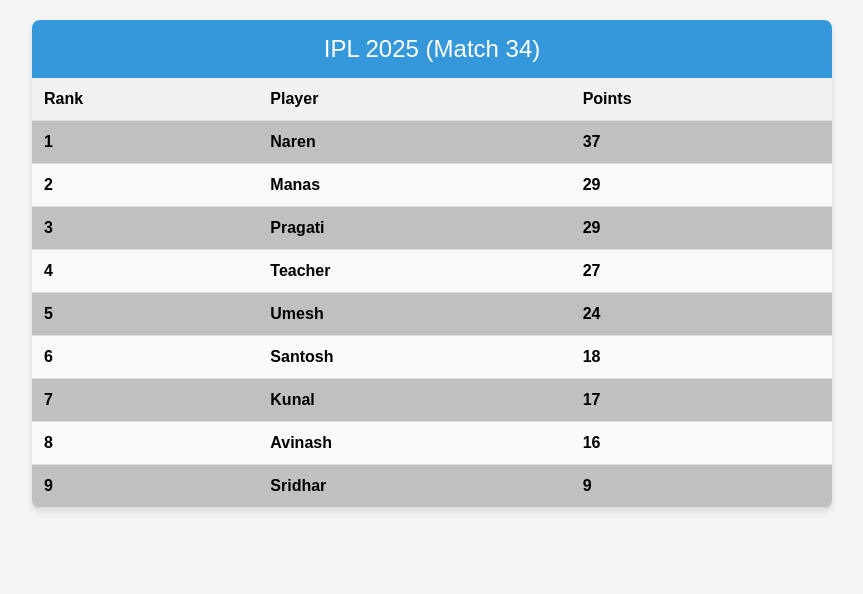
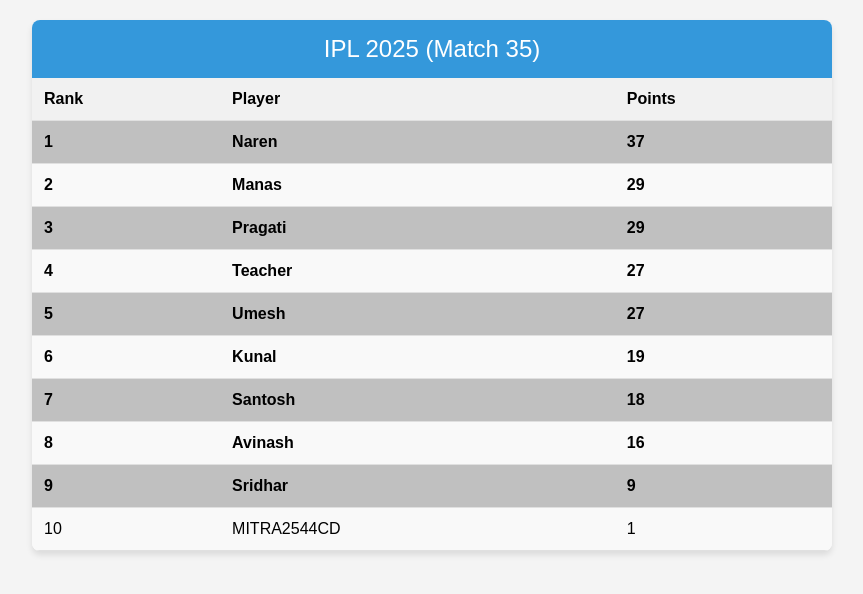
Before and after one commit to allaboutapi/league-leaderboard, a plain HTML site: page index.html in a window 1280 px wide. Shown: the whole page, without its empty margins (208-1071 px from the left). Drawn offline with Linux system fonts and the light colour scheme.

Commit message:
Update index.html

```diff
--- a/index.html
+++ b/index.html
@@ -86,7 +86,7 @@
 <body>
     <div class="leaderboard">
         <div class="leaderboard-header">
-            IPL 2025 (Match 34)
+            IPL 2025 (Match 35)
         </div>
         <table class="leaderboard-table">
             <thead>
@@ -142,6 +142,11 @@
                     <td>Avinash</td>
                     <td>1</td>
                 </tr>
+                <tr>
+                    <td>10</td>
+                    <td>MITRA2544CD</td>
+                    <td>1</td>
+                </tr>
             </tbody>
         </table>
     </div>
@@ -169,6 +174,7 @@
                     index + 1 === 7 ? 'rank-7' :
                     index + 1 === 8 ? 'rank-8' :
                     index + 1 === 9 ? 'rank-9' :
+                    index + 1 === 10 ? 'rank-10' :
                     ''
                 );
                 tr.innerHTML = `
@@ -185,13 +191,14 @@
         const leagueData = [
             { name: 'Naren', points: 37 },
             { name: 'Teacher', points: 27 },
-            { name: 'Kunal', points: 17 },
+            { name: 'Kunal', points: 19 },
             { name: 'Sridhar', points: 9 },
-            { name: 'Umesh', points: 24 },
+            { name: 'Umesh', points: 27 },
             { name: 'Manas', points: 29 },
             { name: 'Santosh', points: 18 },
             { name: 'Pragati', points: 29 },
             { name: 'Avinash', points: 16 },
+            { name: 'MITRA2544CD', points: 1 },
         ];
         updateLeaderboard(leagueData);
     </script>
```
